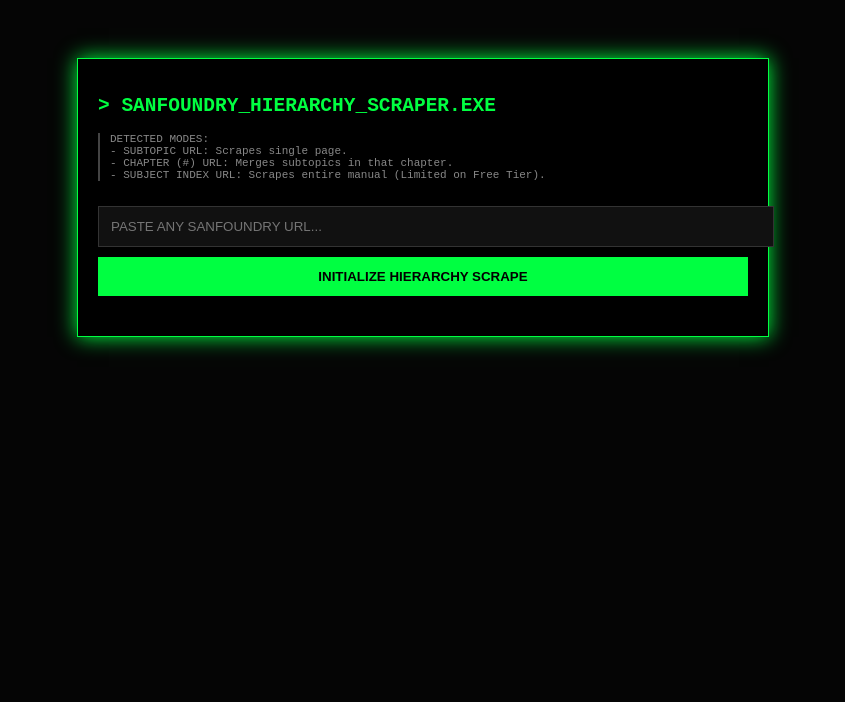
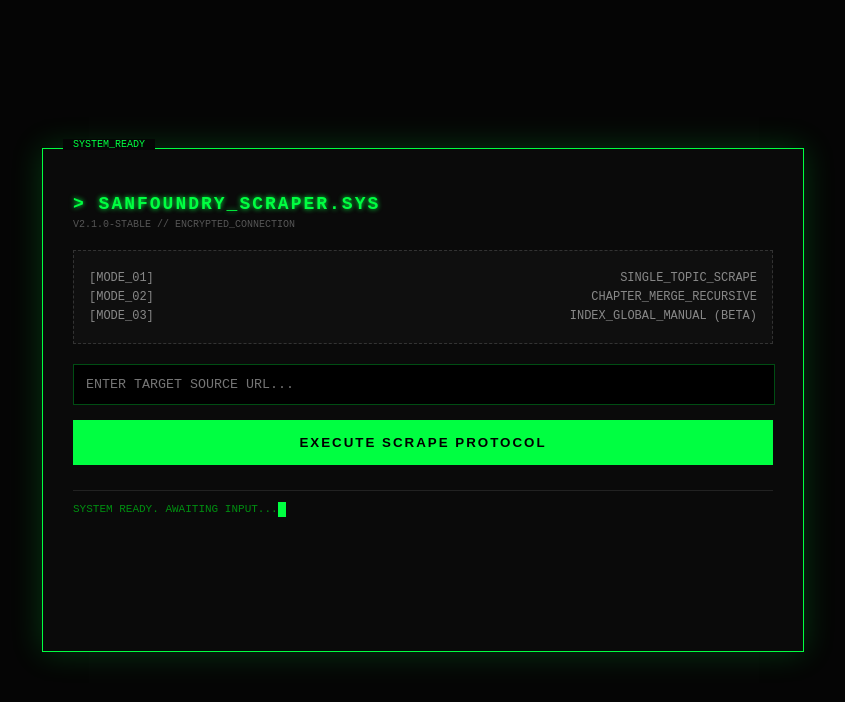
Before and after one commit to omsusi/sanfoundry-scraper, a plain HTML site: page static/index.html in a window 1280 px wide. Shown: the whole page, without its empty margins (217-1062 px from the left). Drawn offline with Linux system fonts and the light colour scheme.

Commit message:
Update index.html

```diff
--- a/static/index.html
+++ b/static/index.html
@@ -1,36 +1,129 @@
 <!DOCTYPE html>
-<html>
+<html lang="en">
 <head>
-    <title>Sanfoundry Perfect Scraper</title>
+    <meta charset="UTF-8">
+    <meta name="viewport" content="width=device-width, initial-scale=1.0">
+    <title>SANFOUNDRY SCRAPER</title>
     <style>
-        body { background: #050505; color: #00ff41; font-family: monospace; display: flex; justify-content: center; padding-top: 50px; }
-        .terminal { border: 1px solid #00ff41; padding: 20px; width: 650px; background: #000; box-shadow: 0 0 20px #00ff41; }
-        .info { color: #888; font-size: 11px; border-left: 2px solid #444; padding-left: 10px; margin: 15px 0; }
-        input { width: 100%; background: #111; border: 1px solid #333; color: #fff; padding: 12px; margin-top: 10px; outline: none; }
-        button { width: 100%; background: #00ff41; color: #000; border: none; padding: 12px; margin-top: 10px; cursor: pointer; font-weight: bold; }
-        #log { font-size: 10px; margin-top: 20px; color: #008f11; }
+        :root { --glow: #00ff41; --bg: #050505; --panel: #0a0a0a; }
+        body { background: var(--bg); color: var(--glow); font-family: 'Courier New', monospace; display: flex; justify-content: center; align-items: center; min-height: 100vh; margin: 0; overflow: hidden; }
+
+        .terminal { border: 1px solid var(--glow); padding: 30px; width: 700px; background: var(--panel); box-shadow: 0 0 30px rgba(0, 255, 65, 0.2); position: relative; }
+        .terminal::before { content: "SYSTEM_READY"; position: absolute; top: -10px; left: 20px; background: var(--bg); padding: 0 10px; font-size: 10px; }
+
+        h2 { font-size: 18px; letter-spacing: 2px; margin-bottom: 5px; text-shadow: 0 0 5px var(--glow); }
+        .version { font-size: 10px; color: #555; margin-bottom: 20px; }
+
+        .info-box { border: 1px dashed #333; padding: 15px; margin-bottom: 20px; background: rgba(255,255,255,0.02); }
+        .info-line { font-size: 12px; color: #888; margin: 5px 0; display: flex; justify-content: space-between; }
+
+        input { width: calc(100% - 24px); background: #000; border: 1px solid #004d13; color: #fff; padding: 12px; font-family: monospace; outline: none; transition: 0.3s; }
+        input:focus { border-color: var(--glow); box-shadow: 0 0 10px rgba(0, 255, 65, 0.1); }
+
+        button { width: 100%; background: var(--glow); color: #000; border: none; padding: 15px; margin-top: 15px; cursor: pointer; font-weight: bold; text-transform: uppercase; letter-spacing: 2px; transition: 0.2s; }
+        button:hover { background: #fff; box-shadow: 0 0 20px var(--glow); }
+        button:disabled { background: #1a331f; color: #004d13; cursor: not-allowed; }
+
+        #console-output { margin-top: 25px; height: 120px; overflow-y: auto; font-size: 11px; line-height: 1.6; border-top: 1px solid #222; padding-top: 10px; color: #008f11; }
+        .cursor { display: inline-block; width: 8px; height: 15px; background: var(--glow); animation: blink 1s infinite; vertical-align: middle; }
+
+        @keyframes blink { 0%, 100% { opacity: 1; } 50% { opacity: 0; } }
+
+        /* Loading Bar */
+        #progress-container { display: none; margin-top: 15px; }
+        .progress-bg { background: #111; height: 4px; width: 100%; border-radius: 2px; }
+        .progress-bar { background: var(--glow); height: 100%; width: 0%; transition: 0.5s; box-shadow: 0 0 10px var(--glow); }
     </style>
 </head>
 <body>
-    <div class="terminal">
-        <h2>> SANFOUNDRY_HIERARCHY_SCRAPER.EXE</h2>
-        <div class="info">
-            DETECTED MODES:<br>
-            - SUBTOPIC URL: Scrapes single page.<br>
-            - CHAPTER (#) URL: Merges subtopics in that chapter.<br>
-            - SUBJECT INDEX URL: Scrapes entire manual (Limited on Free Tier).
-        </div>
-        <input type="text" id="url" placeholder="PASTE ANY SANFOUNDRY URL...">
-        <button onclick="start()">INITIALIZE HIERARCHY SCRAPE</button>
-        <div id="log"></div>
+
+<div class="terminal">
+    <h2>> SANFOUNDRY_SCRAPER.SYS</h2>
+    <div class="version">V2.1.0-STABLE // ENCRYPTED_CONNECTION</div>
+
+    <div class="info-box">
+        <div class="info-line"><span>[MODE_01]</span> <span>SINGLE_TOPIC_SCRAPE</span></div>
+        <div class="info-line"><span>[MODE_02]</span> <span>CHAPTER_MERGE_RECURSIVE</span></div>
+        <div class="info-line"><span>[MODE_03]</span> <span>INDEX_GLOBAL_MANUAL (BETA)</span></div>
     </div>
-    <script>
-        function start() {
-            const url = document.getElementById('url').value;
-            const log = document.getElementById('log');
-            log.innerText = "[*] ANALYZING URL HIERARCHY...\n[*] SELECTING ENGINE MODE...\n[*] SCRAPING DATA (Wait 30-60s)...";
-            window.location.href = `/convert?url=${encodeURIComponent(url)}`;
+
+    <input type="text" id="urlInput" placeholder="ENTER TARGET SOURCE URL..." spellcheck="false">
+
+    <button id="mainBtn" onclick="initializeScrape()">Execute Scrape Protocol</button>
+
+    <div id="progress-container">
+        <div class="progress-bg"><div class="progress-bar" id="bar"></div></div>
+    </div>
+
+    <div id="console-output">
+        <span id="log">SYSTEM READY. AWAITING INPUT...</span><span class="cursor"></span>
+    </div>
+</div>
+
+<script>
+    const logEl = document.getElementById('log');
+    const bar = document.getElementById('bar');
+    const btn = document.getElementById('mainBtn');
+    const progCont = document.getElementById('progress-container');
+
+    function updateLog(msg, progress) {
+        const time = new Date().toLocaleTimeString([], { hour12: false });
+        logEl.innerHTML += `<br>[${time}] ${msg}`;
+        bar.style.width = progress + '%';
+        const consoleObj = document.getElementById('console-output');
+        consoleObj.scrollTop = consoleObj.scrollHeight;
+    }
+
+    async function initializeScrape() {
+        const url = document.getElementById('urlInput').value;
+        if (!url) return;
+
+        // UI Reset
+        btn.disabled = true;
+        progCont.style.display = 'block';
+        logEl.innerHTML = "INITIALIZING PROTOCOL...";
+
+        updateLog("VALIDATING HIERARCHY...", 10);
+
+        try {
+            updateLog("ESTABLISHING HEADLESS_CHROMIUM CONNECTION...", 25);
+            updateLog("BYPASSING AD_LAYERS & LAZY_LOADS...", 40);
+            updateLog("FETCHING SOURCE HTML (MAY TAKE 60S)...", 60);
+
+            // Using fetch instead of direct location redirect to show logs
+            const response = await fetch(`/convert?url=${encodeURIComponent(url)}`);
+
+            if (response.status === 200) {
+                updateLog("SCRAPE_SUCCESS! BUILDING PDF STRUCTURE...", 85);
+                updateLog("COMPILING IMAGES & MATH SYMBOLS...", 95);
+
+                // Trigger the actual file download
+                const blob = await response.blob();
+                const downloadUrl = window.URL.createObjectURL(blob);
+                const a = document.createElement('a');
+                a.href = downloadUrl;
+
+                // Try to get filename from header
+                const disposition = response.headers.get('Content-Disposition');
+                const filename = disposition ? disposition.split('filename=')[1] : "Manual.pdf";
+
+                a.download = filename.replace(/"/g, '');
+                document.body.appendChild(a);
+                a.click();
+                a.remove();
+
+                updateLog("DOWNLOAD INITIALIZED. PROCESS COMPLETE.", 100);
+            } else {
+                const errorData = await response.json();
+                updateLog(`ERROR: ${errorData.detail || 'SCRAPE_FAILED'}`, 0);
+            }
+        } catch (err) {
+            updateLog("CRITICAL_ERROR: SERVER_TIMED_OUT OR OFFLINE.", 0);
+        } finally {
+            btn.disabled = false;
         }
-    </script>
+    }
+</script>
+
 </body>
 </html>
```
